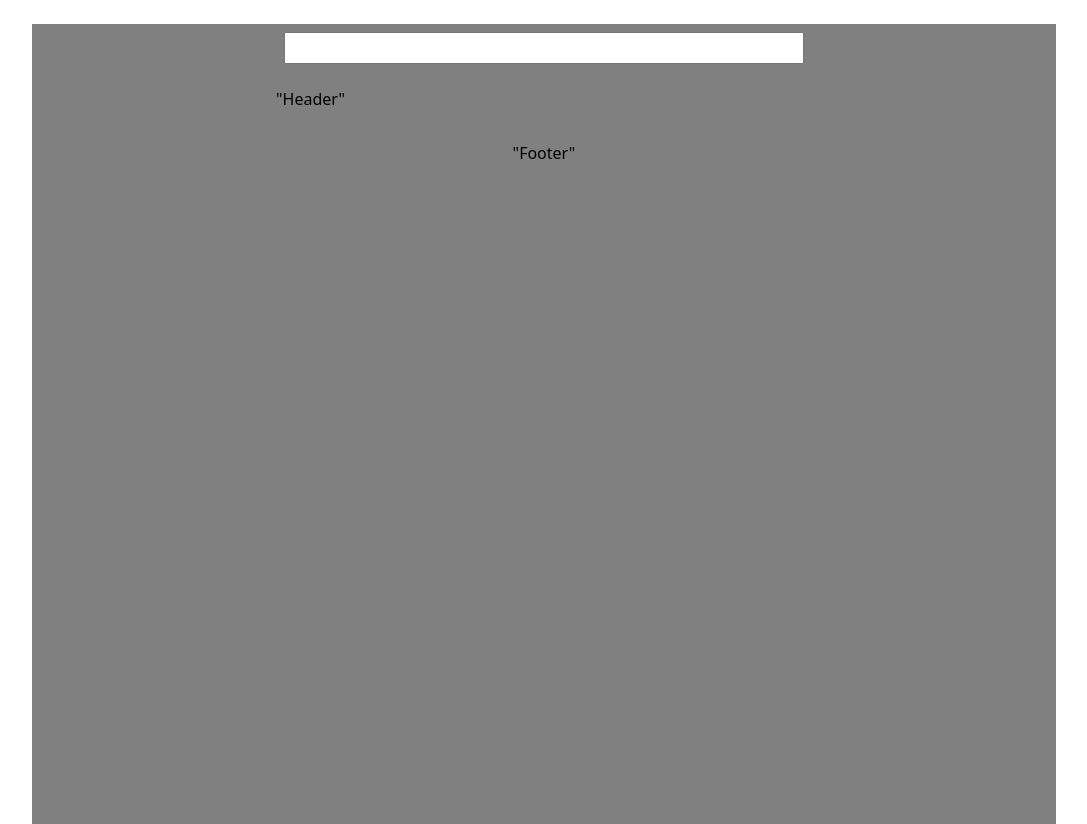
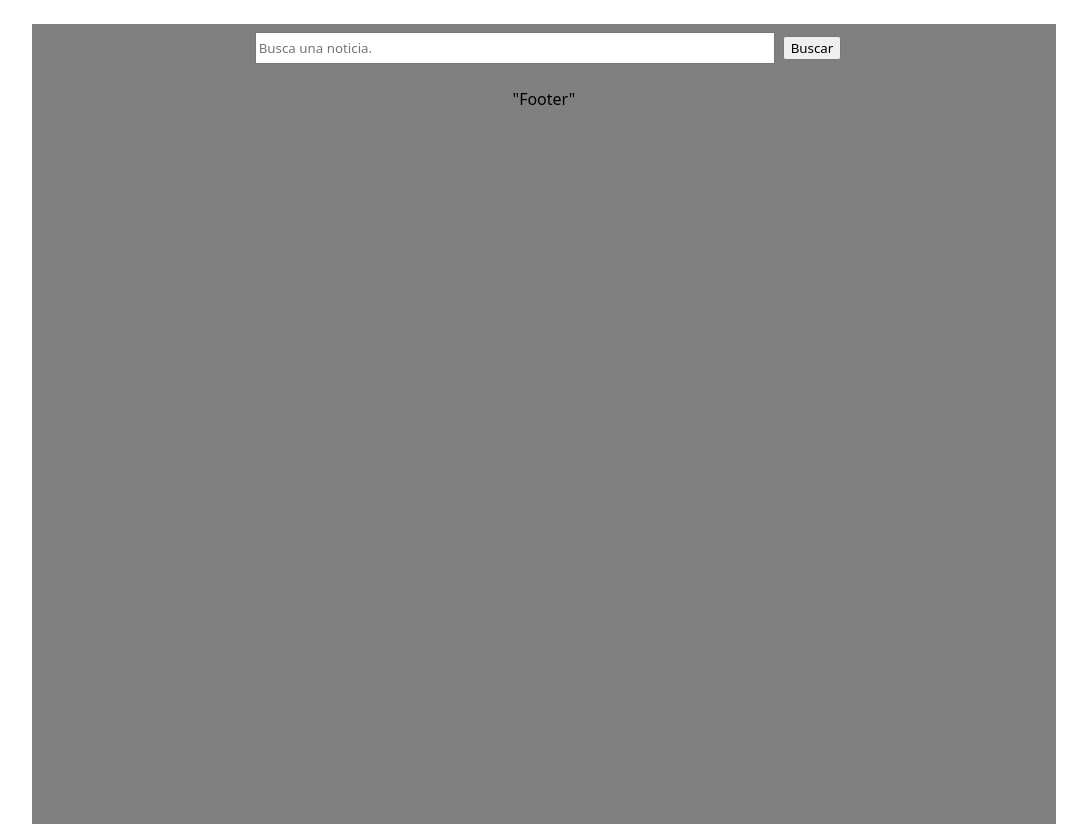
Before and after one commit to maxirama/news_app_challenge, a React (Create React App) app: page / in a window 1280 px wide. Shown: the whole page, without its empty margins (96-1183 px from the left). Built offline with nearby package versions, Linux system fonts and the light colour scheme.

Commit message:
feat: avances en services, store, componentes, y más.

```diff
--- a/src/App.tsx
+++ b/src/App.tsx
@@ -1,9 +1,13 @@
 import React from "react";
 import Footer from "./components/Footer";
 import Header from "./components/Header";
-import './styles/index.css';
+import "./styles/index.css";
+import { useEffect } from "react";
+import { fetchNews } from "./services/api";
+import { UseSelector } from "react-redux";
 
 function App() {
+
   return (
     <div className="App">
       <Header />
--- a/src/components/Header/index.tsx
+++ b/src/components/Header/index.tsx
@@ -1,12 +1,13 @@
 import React from "react";
 import SearchBar from "./searchBar";
+import SearchButton from "./searchButton";
 
 const Header = () => {
   return (
     <header>
       <div>
         <SearchBar />
-        <p> "Header" </p>
+        <SearchButton />
       </div>
     </header>
   );
--- a/src/components/Header/searchBar.tsx
+++ b/src/components/Header/searchBar.tsx
@@ -1,14 +1,20 @@
-import { useState } from "react";
+import { useState, useEffect } from "react";
+import type { RootState } from "../../store";
+import {useSelector, useDispatch} from "react-redux";
+import { setArticles } from "../../features/newsSlice";
 
 const SearchBar = () => {
-  const [searchValue, setSearchValue] = useState();
+  const [searchValue, setSearchValue] = useState("");
+  const articulos = useSelector((state: RootState)=> state.news.articles);
+  const dispatch = useDispatch();
 
   const handleChange = (e: any) => {
     setSearchValue(e.target.value);
     console.log(searchValue);
   };
 
-  return <input type="text" onChange={handleChange} value={searchValue} />;
+
+  return <input type="text" onChange={handleChange} value={searchValue} placeholder="Busca una noticia." />;
 };
 
 export default SearchBar;
--- a/src/components/Header/searchButton.tsx
+++ b/src/components/Header/searchButton.tsx
@@ -1 +1,22 @@
-export {}
+import { fetchNews } from "../../services/api";
+import { useDispatch } from "react-redux";
+import { setArticles } from "../../features/newsSlice";
+import { INewsApiResponse } from "../../types";
+
+const SearchButton = () => {
+  const dispatch = useDispatch();
+
+  const handleSearch = async (e: any) => {
+    const _newsData: INewsApiResponse= await fetchNews();
+    if(_newsData && _newsData.articles)
+    dispatch(setArticles(_newsData?.articles));
+  };
+
+  return (
+    <button type="button" onClick={handleSearch}>
+      Buscar
+    </button>
+  );
+};
+
+export default SearchButton;
--- a/src/features/newsSlice.ts
+++ b/src/features/newsSlice.ts
@@ -1,11 +1,5 @@
-// This file demonstrates typical usage of Redux Toolkit's createSlice function
-// for defining reducer logic and actions, as well as related thunks and selectors.
-
 import { createAsyncThunk, createSlice } from "@reduxjs/toolkit";
-import type { PayloadAction } from "@reduxjs/toolkit";
-
-import type { RootState, AppThunk } from "../store/store";
-import { fetchCount } from "./counterAPI";
+import { fetchCount } from "./newsAPI";
 import { INewsApiResponse } from "../types";
 
 // Define the initial value for the slice state
@@ -15,26 +9,21 @@ const initialState: INewsApiResponse = {
   status: "idle",
 };
 
-// Slices contain Redux reducer logic for updating state, and
-// generate actions that can be dispatched to trigger those updates.
+
 export const newsSlice = createSlice({
   name: "news",
   initialState,
-  // The `reducers` field lets us define reducers and generate associated actions
   reducers: {
-    setNewsArticles: (state,action) => {
+    setArticles: (state,action) => {
       state.articles = action.payload;
     },
     setTotalResults: (state,action) => {
       state.totalResults = action.payload;
     },
   },
-  // The `extraReducers` field lets the slice handle actions defined elsewhere,
-  // including actions generated by createAsyncThunk or in other slices.
+
   extraReducers: (builder) => {
     builder
-      // Handle the action types defined by the `incrementAsync` thunk defined below.
-      // This lets the slice reducer update the state with request status and results.
       .addCase(incrementAsync.pending, (state) => {
         state.status = "loading";
       })
@@ -48,15 +37,9 @@ export const newsSlice = createSlice({
 });
 
 // Export the generated action creators for use in components
-export const { setNewsArticles, setTotalResults } = newsSlice.actions;
+export const { setArticles, setTotalResults } = newsSlice.actions;
+export default newsSlice.reducer;
 
-
-// Thunks are commonly used for async logic like fetching data.
-// The `createAsyncThunk` method is used to generate thunks that
-// dispatch pending/fulfilled/rejected actions based on a promise.
-// In this example, we make a mock async request and return the result.
-// The `createSlice.extraReducers` field can handle these actions
-// and update the state with the results.
 export const incrementAsync = createAsyncThunk(
   "counter/fetchCount",
   async (amount: number) => {
--- a/src/index.tsx
+++ b/src/index.tsx
@@ -1,16 +1,20 @@
-import React from 'react';
-import ReactDOM from 'react-dom/client';
-import './index.css';
-import App from './App';
-import reportWebVitals from './reportWebVitals';
+import React from "react";
+import ReactDOM from "react-dom/client";
+import "./index.css";
+import App from "./App";
+import reportWebVitals from "./reportWebVitals";
+import { store } from "../src/store/index";
+import { Provider } from "react-redux";
 
 const root = ReactDOM.createRoot(
-  document.getElementById('root') as HTMLElement
+  document.getElementById("root") as HTMLElement
 );
 root.render(
-  <React.StrictMode>
-    <App />
-  </React.StrictMode>
+  <Provider store={store}>
+    <React.StrictMode>
+      <App />
+    </React.StrictMode>
+  </Provider>
 );
 
 // If you want to start measuring performance in your app, pass a function
--- /dev/null
+++ b/src/services/api.ts
@@ -0,0 +1,22 @@
+import axios, { AxiosResponse } from "axios";
+import { INewsApiResponse } from "../types";
+
+const newsApi = axios.create({
+  baseURL: process.env.REACT_APP_NEWS_API,
+  headers: {
+    "Content-Type": "application/json",
+    "X-Api-Key": process.env.REACT_APP_NEWS_API_KEY,
+  },
+});
+
+export const fetchNews = async () : Promise<INewsApiResponse> => {
+try {
+    const result: AxiosResponse<INewsApiResponse,any> = (await newsApi.get('?q=bitcoin'));
+    return result.data;
+} catch (error){
+    console.error("Error fetching News", error)
+    throw error;
+}
+};
+
+export default newsApi;
--- a/src/store/store.ts
+++ b/src/store/index.ts
@@ -1,10 +1,10 @@
 import type { Action, ThunkAction } from "@reduxjs/toolkit"
 import { configureStore } from "@reduxjs/toolkit"
-import counterReducer from "../features/newsSlice"
+import newsReducer from "../features/newsSlice"
 
 export const store = configureStore({
   reducer: {
-    counter: counterReducer,
+    news: newsReducer,
   },
 })
 
```
Also changed, not shown: src/components/Loader/index.tsx (added, +8 -0 lines), src/components/NewsCard/index.tsx (added, +14 -0 lines), src/features/newsAPI.ts (renamed from src/features/counterAPI.ts), 2 other files (tests, documents, lock files or other folders).
